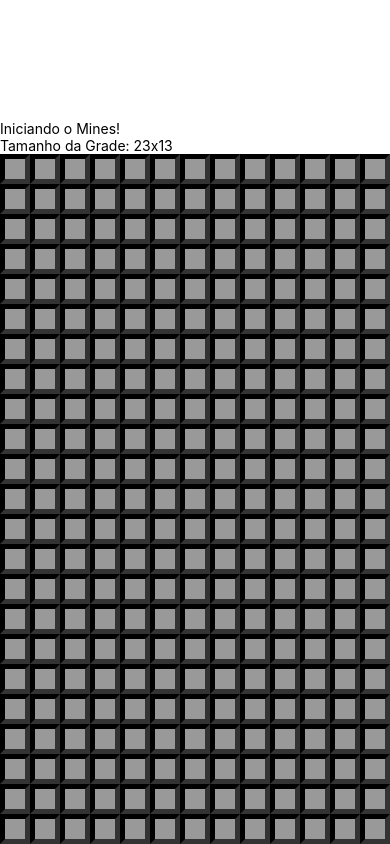
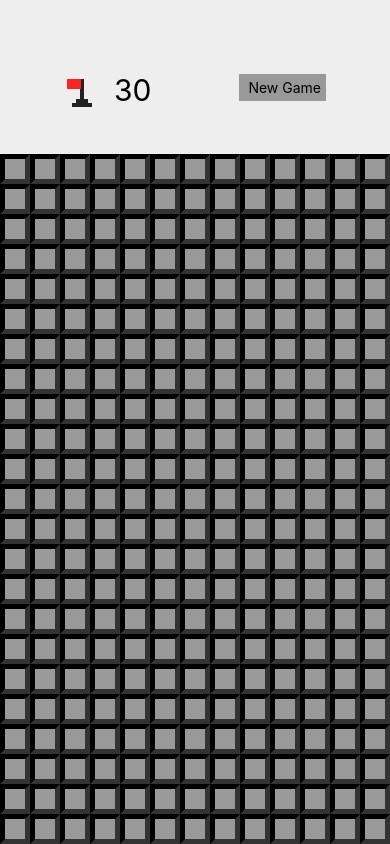
Before and after one commit to JoyceKell/learning-native, a React Native app in the folder campoMinado/: screen / in a window 390 px wide. Built offline with nearby package versions, Linux system fonts and the light colour scheme.

Commit message:
cabecalho do jogo

```diff
--- a/campoMinado/App.js
+++ b/campoMinado/App.js
@@ -11,6 +11,7 @@
   Alert,
 } from 'react-native';
 import Minefield from './src/components/Minefield';
+import Header from './src/components/Header';
 import {
   createMinedBoard,
   cloneBoard,
@@ -18,6 +19,8 @@
   hadExplosion,
   wonGame,
   showMines,
+  invertFlag,
+  flagsUsed,
 } from './src/functions';
 
 export default class App extends Component {
@@ -59,15 +62,29 @@
     this.setState({board, lost, won});
   };
 
+  onSelectField = (row, column) => {
+    const board = cloneBoard(this.state.board);
+    invertFlag(board, row, column);
+    const won = wonGame(board);
+    if (won) {
+      Alert.alert('Parabéns', 'Você venceu!');
+    }
+    this.setState({board, won});
+  };
+
   render() {
     return (
       <View style={styles.container}>
-        <Text style={styles.welcome}>Iniciando o Mines!</Text>
-        <Text style={styles.instructions}>
-          Tamanho da Grade: {params.getRowsAmount()}x{params.getColumnsAmount()}
-        </Text>
+        <Header
+          flagsLeft={this.minesAmount() - flagsUsed(this.state.board)}
+          onNewGame={() => this.setState(this.createState())}
+        />
         <View style={styles.board}>
-          <Minefield board={this.state.board} onOpenField={this.onOpenField} />
+          <Minefield
+            board={this.state.board}
+            onOpenField={this.onOpenField}
+            onSelectField={this.onSelectField}
+          />
         </View>
       </View>
     );
--- a/campoMinado/src/components/Field.js
+++ b/campoMinado/src/components/Field.js
@@ -20,7 +20,9 @@
   }
 
   return (
-    <TouchableWithoutFeedback onPress={props.onOpen}>
+    <TouchableWithoutFeedback
+      onPress={props.onOpen}
+      onLongPress={props.onSelect}>
       <View style={stylefield}>
         {!mined && opened && nearMines > 0 ? (
           <Text style={[styles.label, {color: color}]}>{nearMines}</Text>
--- /dev/null
+++ b/campoMinado/src/components/Header.js
@@ -0,0 +1,54 @@
+import React from 'react';
+import {View, StyleSheet, Text, TouchableOpacity} from 'react-native';
+
+import Flag from './Flag';
+
+export default props => {
+  return (
+    <View style={styles.container}>
+      <View style={styles.flagContainer}>
+        <TouchableOpacity onPress={props.onFlagPress} style={styles.flagButton}>
+          <Flag bigger />
+        </TouchableOpacity>
+        <Text style={styles.flagsLeft}>{props.flagsLeft}</Text>
+      </View>
+      <TouchableOpacity style={styles.button} onPress={props.onNewGame}>
+        <Text> New Game</Text>
+      </TouchableOpacity>
+    </View>
+  );
+};
+
+const styles = StyleSheet.create({
+  container: {
+    flex: 1,
+    flexDirection: 'row',
+    backgroundColor: '#eee',
+    alignItems: 'center',
+    justifyContent: 'space-around',
+    paddingTop: 20,
+    paddingHorizontal: 20,
+  },
+  flagContainer: {
+    flexDirection: 'row',
+  },
+  flagButton: {
+    marginTop: 10,
+    minWidth: 30,
+  },
+  flagsLeft: {
+    fontSize: 30,
+    fontWeigth: 'bold',
+    paddingTop: 5,
+    marginLeft: 20,
+  },
+  button: {
+    backgroundColor: '#999',
+    padding: 5,
+  },
+  buttonLabel: {
+    fontSize: 20,
+    color: '#ddd',
+    fontWeigth: 'bold',
+  },
+});
--- a/campoMinado/src/components/Minefield.js
+++ b/campoMinado/src/components/Minefield.js
@@ -6,7 +6,12 @@
   const rows = props.board.map((row, r) => {
     const columns = row.map((field, c) => {
       return (
-        <Field {...field} key={c} onOpen={() => props.onOpenField(r, c)} />
+        <Field
+          {...field}
+          key={c}
+          onOpen={() => props.onOpenField(r, c)}
+          onSelect={e => props.onSelectField(r, c)}
+        />
       );
     });
     return (
--- a/campoMinado/src/functions.js
+++ b/campoMinado/src/functions.js
@@ -99,6 +99,14 @@
   fields(board)
     .filter(field => field.mined)
     .forEach(field => (field.opened = true));
+
+const invertFlag = (board, row, column) => {
+  const field = board[row][column];
+  field.flagged = !field.flagged;
+};
+
+const flagsUsed = board => fields(board).filter(field => field.flagged).length;
+
 export {
   createMinedBoard,
   cloneBoard,
@@ -106,4 +114,6 @@
   hadExplosion,
   wonGame,
   showMines,
+  invertFlag,
+  flagsUsed,
 };
```
